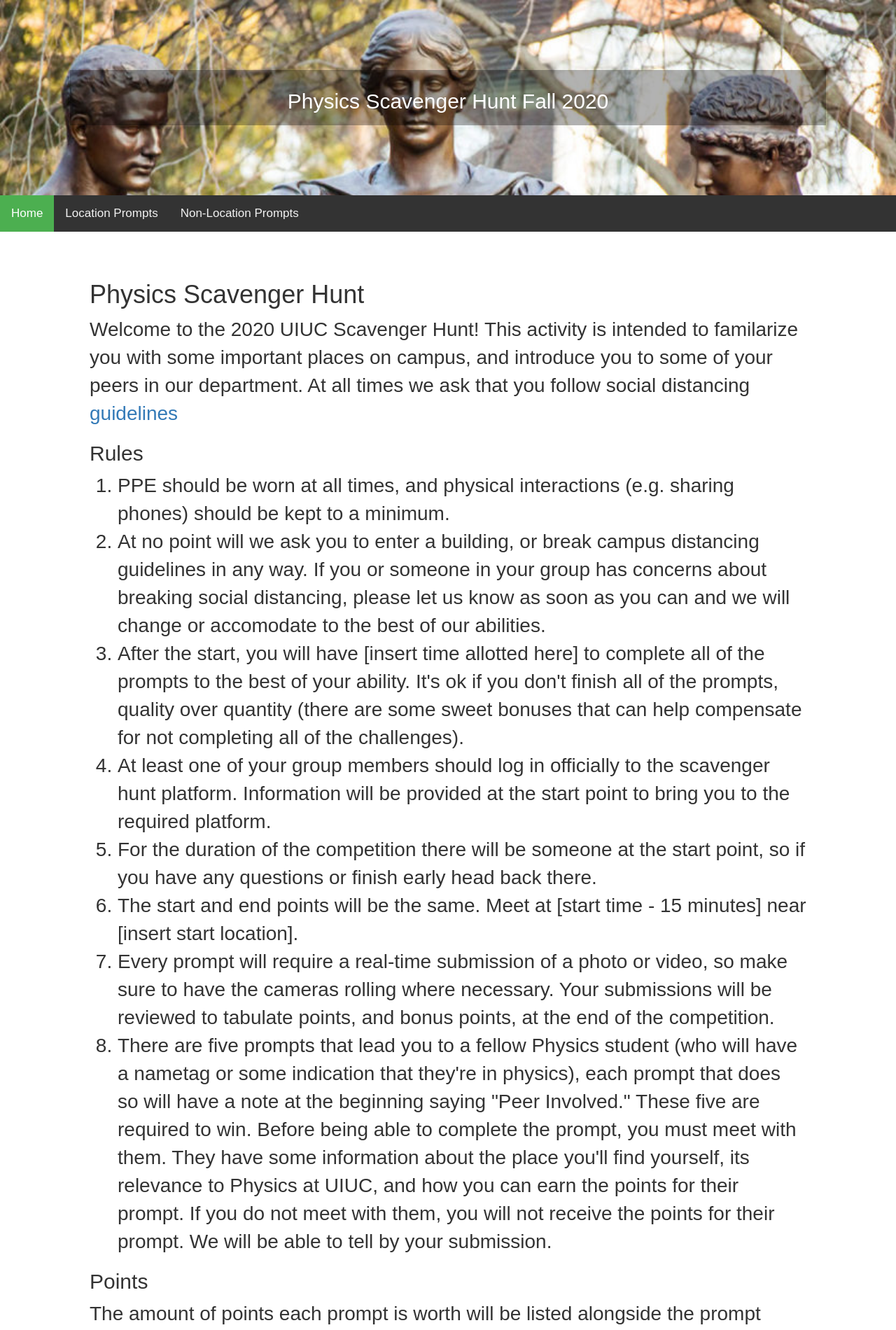
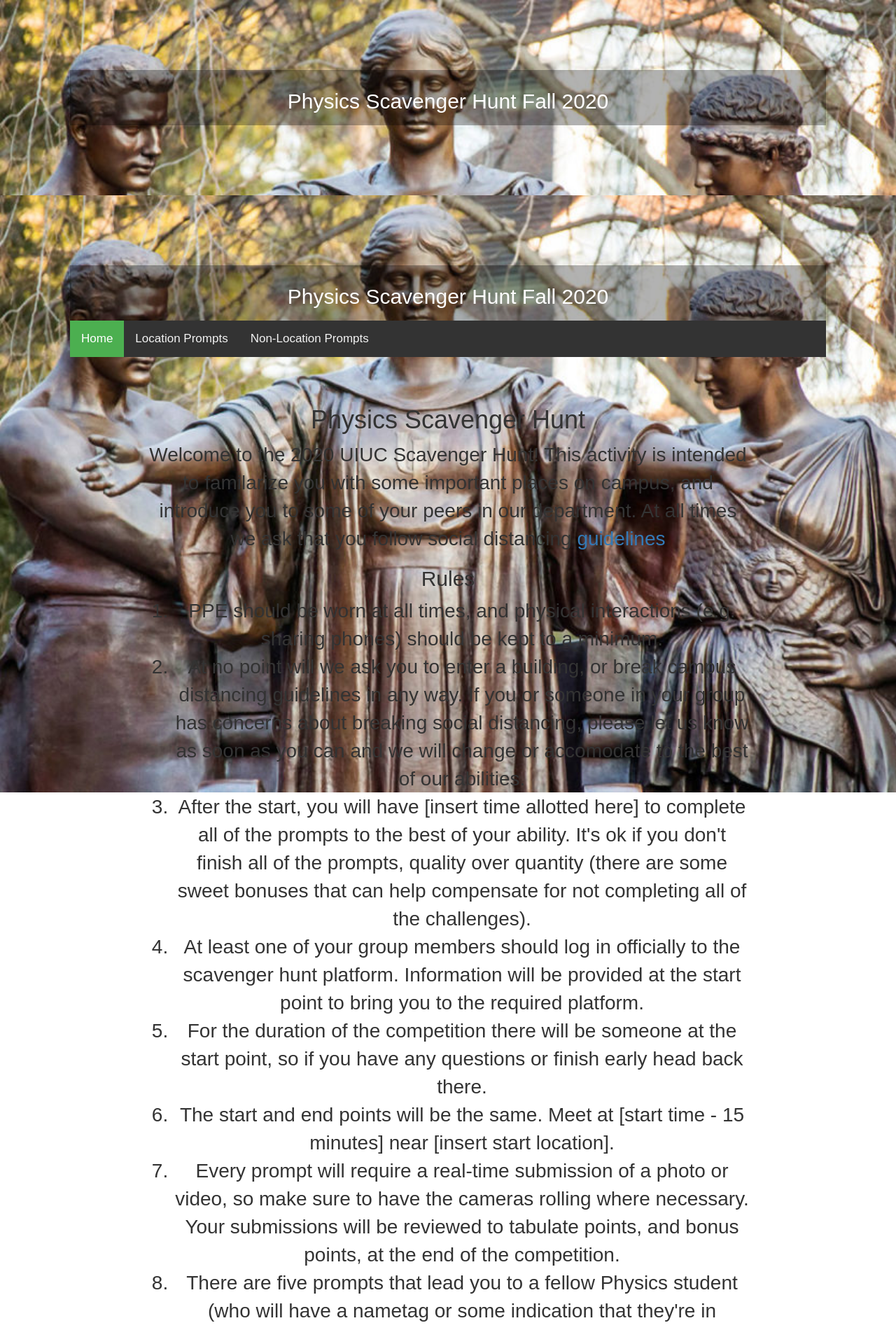
Before and after one commit to nsryan2/scav_hunt, a Jekyll site: the page built from index.html, in a window 1280 px wide. Shown: the top 1900 px of the page at 70% size. Built offline with Jekyll 4.4.1, drawn with Linux system fonts in a browser that asks for light colours; nearby versions of some CDN libraries.

Commit message:
Update default.html

```diff
--- a/_layouts/default.html
+++ b/_layouts/default.html
@@ -2,6 +2,14 @@
 <html>
     <style>
         .header {
+          background-image: url(../alma.png);
+          background-repeat: no-repeat;
+          background-position: top;
+          background-size: 100%;
+          padding: 100px;
+          text-align: center;
+        }
+        .header2 {
           background-image: url(../alma.png);
           background-repeat: no-repeat;
           background-position: top;
@@ -26,6 +34,10 @@
         <h2 style="color: White;">Physics Scavenger Hunt Fall 2020</h2>
     </div>
 </div>
+<div class="header2">
+    <div style="background: rgb(0, 0, 0, 0.3); padding: 8px;">
+        <h2 style="color: White;">Physics Scavenger Hunt Fall 2020</h2>
+    </div>
   {% include navbar.html %}
 <body>
   {{ content }}
```
